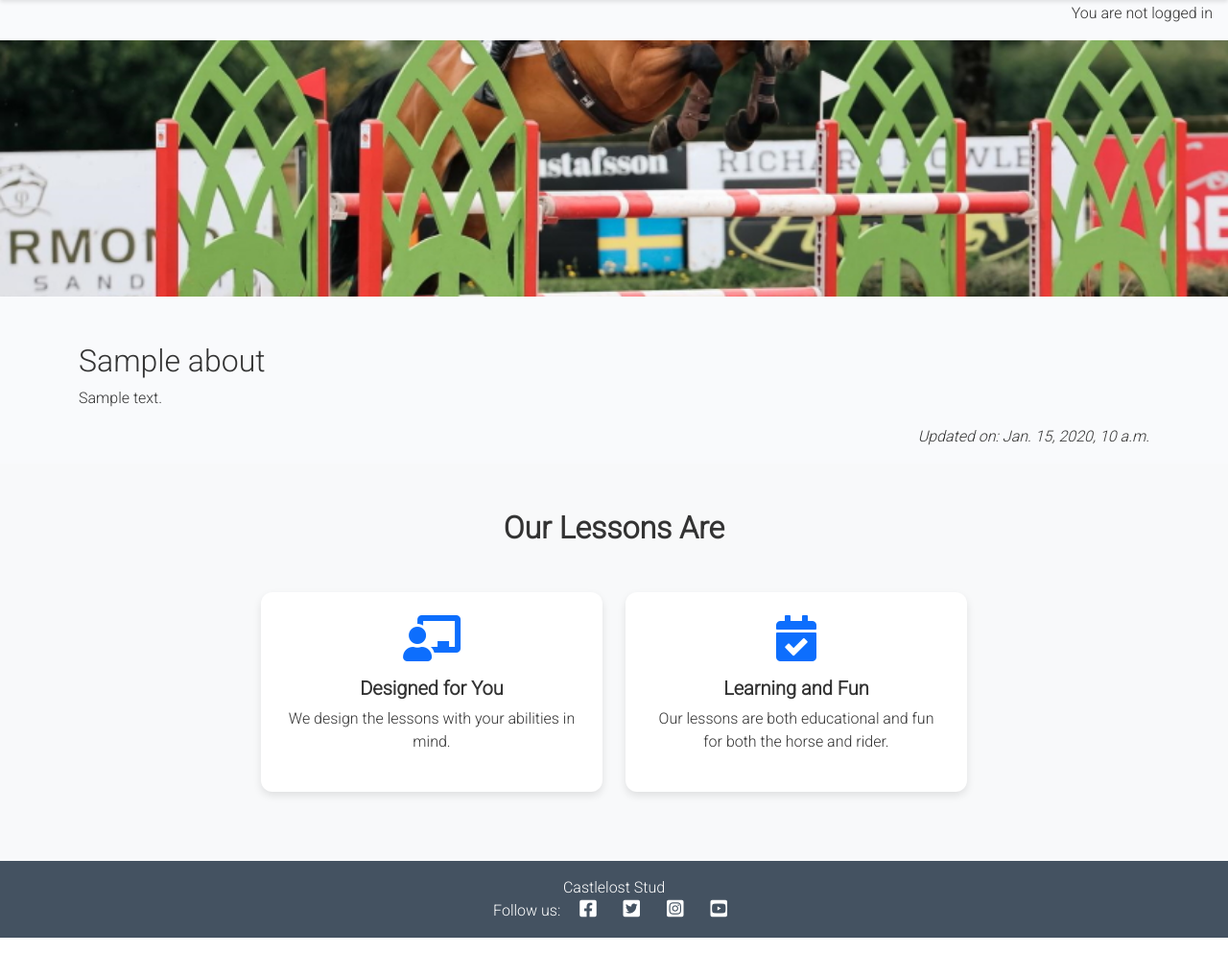
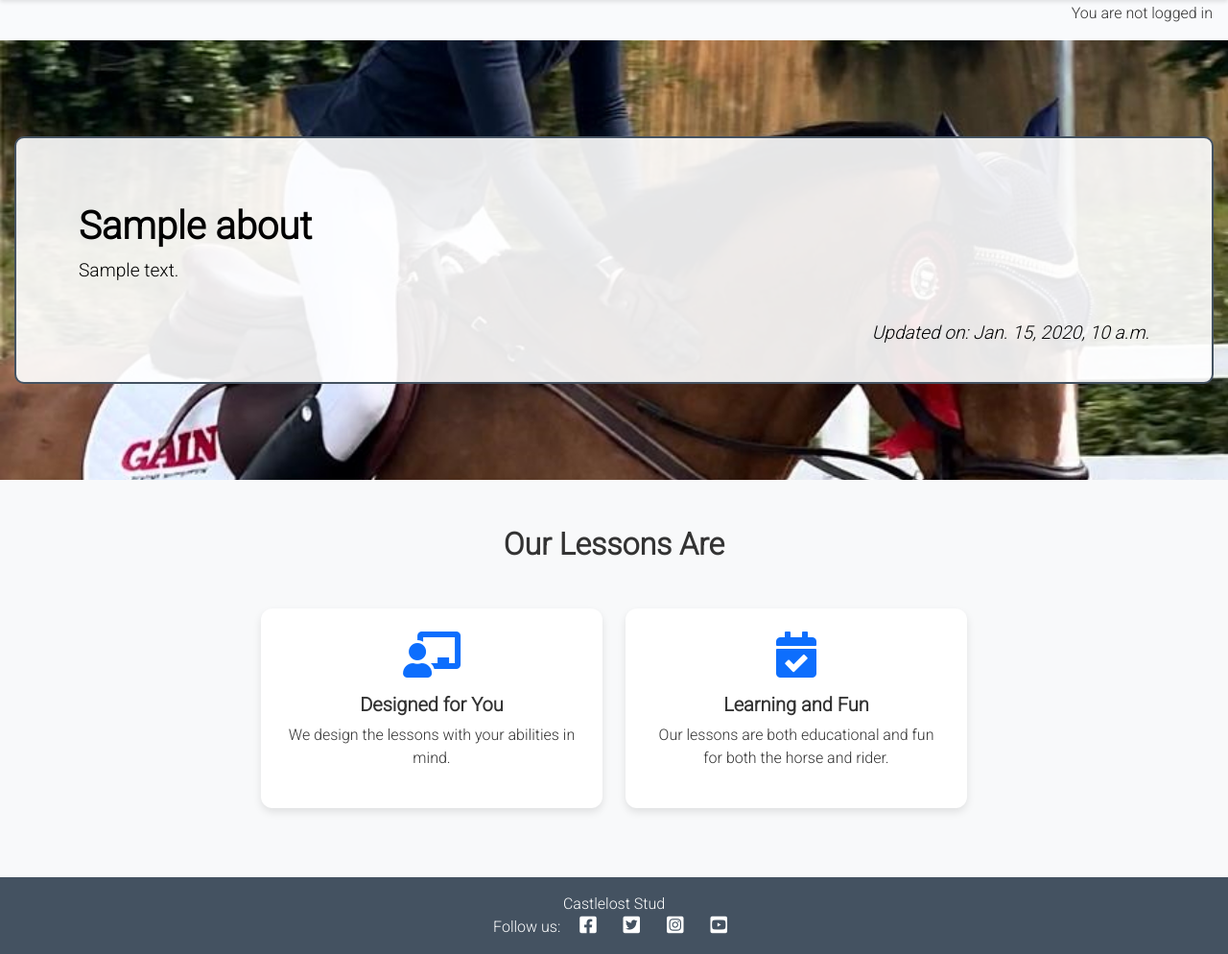
Before and after one commit to Declan444/Castlelost-Stud, a Django app: page /about/ in a window 1280 px wide. Shown: the part 62-1056 px from the top of the page at 96% size. Run offline with Django 4.2, Linux system fonts and the light colour scheme; tables that the repository leaves empty hold one stand-in row (values such as "Sample post").

Commit message:
style the instructor page to put the image in the background

```diff
--- a/about/templates/about/about.html
+++ b/about/templates/about/about.html
@@ -2,12 +2,8 @@
 {% block content %}
 {% load static %}
 <main>
-<div class="container-fluid p-0">
-  <div class="row no-gutters">
-    <div class="col-12">
-      <img src="{% static 'images/hollyjumping.jpg' %}" class="img-fluid w-100 about-image"  alt="About Image" />
-    </div>
-  </div>
+  <div class="about-section">
+    <div class="content-box">
       <div class="container mt-5">
         <div class="row">
           <div class="col-12">
@@ -44,6 +40,7 @@
       </div>
     </div>
   </div>
+  </div>
 </section>
 
 {% endblock content %}
--- a/static/css/style.css
+++ b/static/css/style.css
@@ -466,3 +466,35 @@ body {
         padding: 10px;
     }
 }
+/* about page */
+.about-section {
+    background-image: url('/static/images/khal.jpg');
+    background-size: cover;
+    background-position: center;
+    background-repeat: no-repeat;
+    padding: 100px 0;
+    color: #ffffff;
+    }
+
+.content-box {
+    background-color: rgba(255, 255, 255, 0.9);
+    padding: 20px;
+    border-radius: 10px;
+    color: black;
+    border: 2px solid #445261;
+    margin: 0 15px;
+    max-width: 100%;
+}
+
+.about-section h2 {
+    font-size: 2.5rem;
+    font-weight: bold;
+}
+
+.about-section p {
+    font-size: 1.2rem;
+}
+
+.about-section .text-end {
+    margin-top: 20px;
+}
```
Lines whose indentation alone changed are shown as unchanged.
